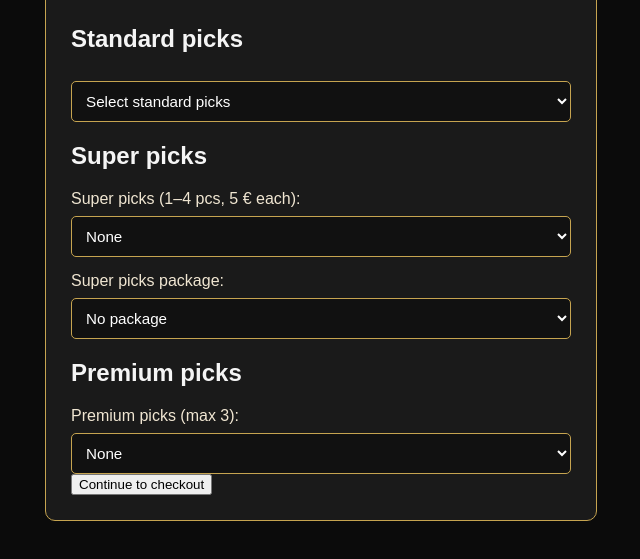
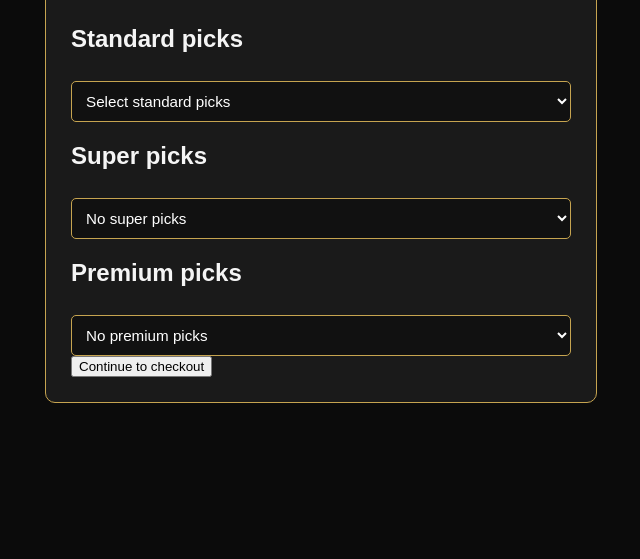
Before and after one commit to adischoicemysterybundle-creator/Adi-s-choice---Mystery-Bundle, a website: page index.html in a window 1280 px wide. Shown: the part 195-754 px from the top of the page, without its empty margins (319-959 px from the left). Drawn offline with Linux system fonts and the light colour scheme.

Commit message:
Add files via upload

```diff
--- a/index.html
+++ b/index.html
@@ -13,7 +13,7 @@
 
 <form action="checkout.html" method="GET" class="box">
 
-<!-- STANDARD -->
+<!-- STANDARD PICKS -->
 <h2>Standard picks</h2>
 <select name="standard" required>
 <option value="">Select standard picks</option>
@@ -25,39 +25,25 @@
 <option value="30 standard picks|27">30 picks – 27 €</option>
 </select>
 
-<!-- SUPER -->
+<!-- SUPER PICKS (FIXED LOGIC) -->
 <h2>Super picks</h2>
+<select name="super">
+<option value="">No super picks</option>
+<option value="1 super pick|4">1 super pick – 4 €</option>
+<option value="2 super picks|8">2 super picks – 8 €</option>
+<option value="3 super picks|12">3 super picks – 12 €</option>
+<option value="4 super picks|16">4 super picks – 16 €</option>
+<option value="5 super picks package|18">5 super picks – 18 €</option>
+</select>
 
-<label>
-Super picks (1–4 pcs, 5 € each):
-<select name="super_single">
-<option value="">None</option>
-<option value="1 super pick|5">1 – 5 €</option>
-<option value="2 super picks|10">2 – 10 €</option>
-<option value="3 super picks|15">3 – 15 €</option>
-<option value="4 super picks|20">4 – 20 €</option>
+<!-- PREMIUM PICKS -->
+<h2>Premium picks</h2>
+<select name="premium">
+<option value="">No premium picks</option>
+<option value="1 premium pick|7">1 premium pick – 7 €</option>
+<option value="2 premium picks|14">2 premium picks – 14 €</option>
+<option value="3 premium picks|21">3 premium picks – 21 €</option>
 </select>
-</label>
-
-<label>
-Super picks package:
-<select name="super_pack">
-<option value="">No package</option>
-<option value="5 super picks package|19">5 super picks – 19 €</option>
-</select>
-</label>
-
-<!-- PREMIUM -->
-<h2>Premium picks</h2>
-<label>
-Premium picks (max 3):
-<select name="premium">
-<option value="">None</option>
-<option value="1 premium pick|7">1 – 7 €</option>
-<option value="2 premium picks|14">2 – 14 €</option>
-<option value="3 premium picks|21">3 – 21 €</option>
-</select>
-</label>
 
 <button type="submit">Continue to checkout</button>
 </form>
```
Also changed, not shown: checkout.html (+9 -9 lines).
